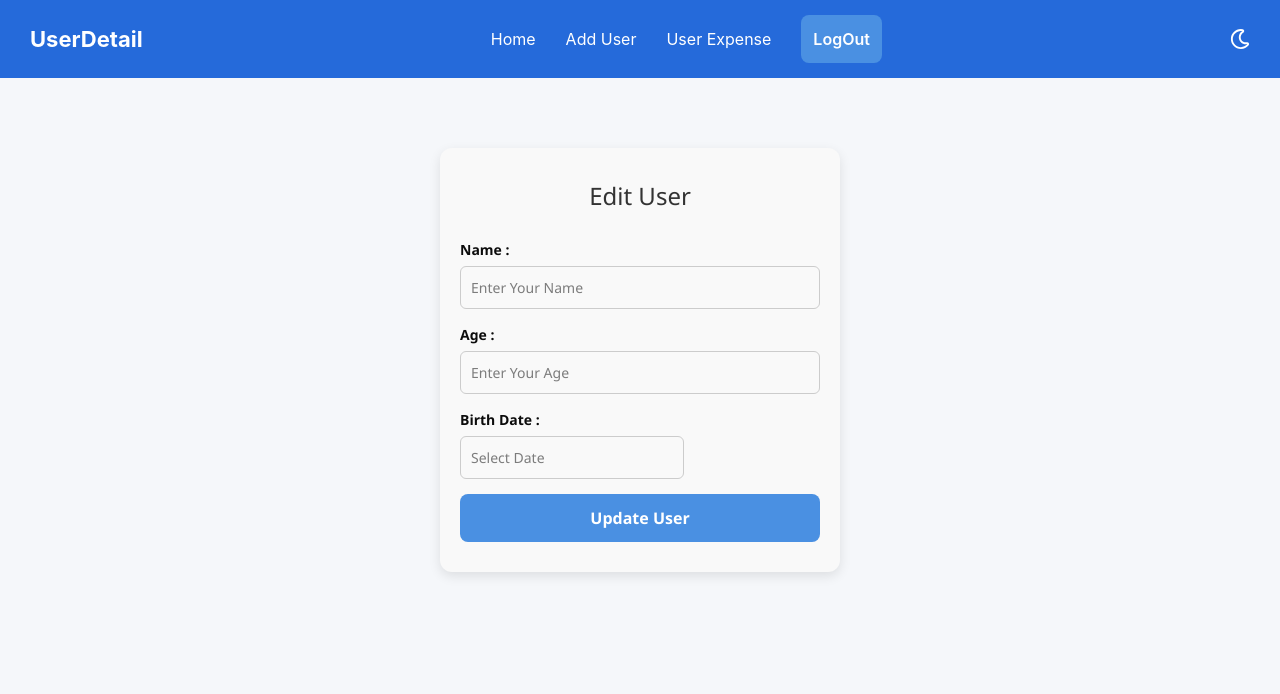
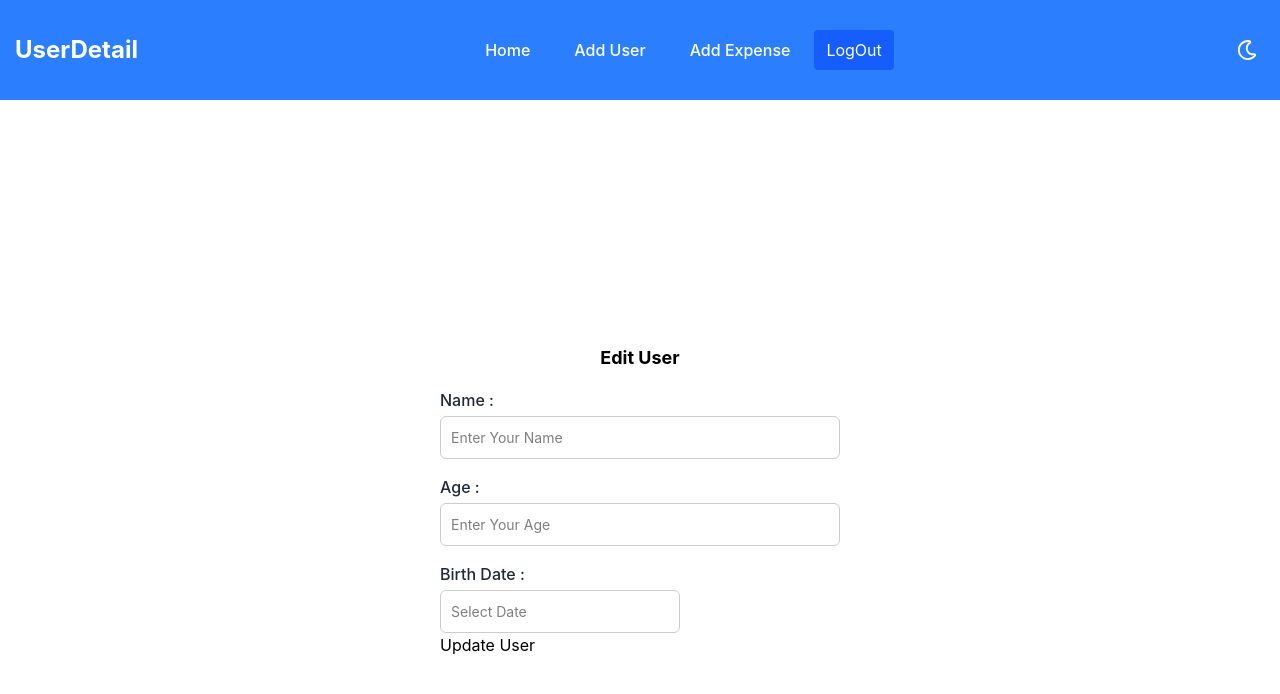
Before and after one commit to Bansi1705/newDemo, a React (Vite) app: page /edit-user/1 in a window 1280 px wide. Shown: the top 694 px of the page. Built offline with nearby package versions, Linux system fonts and the light colour scheme; no server answers; sample sign-in values are in the browser's storage.

Commit message:
[BC][ApiService Component added and tailwind css added to header and form component]

```diff
--- a/db.json
+++ b/db.json
@@ -1,11 +1,5 @@
 {
   "users": [
-    {
-      "id": "55djel5c2_Y",
-      "name": "bansi",
-      "age": 45,
-      "birthdate": "2025-05-02"
-    },
     {
       "name": "bansi",
       "age": 21,
@@ -13,28 +7,16 @@
       "id": "_0EaO4Jh_NQ"
     },
     {
-      "name": "bansi78",
-      "age": 21,
-      "birthdate": "2026-03-29",
-      "id": "2oaVPKHmpyU"
+      "name": "jyot",
+      "age": 56,
+      "birthdate": "2026-03-30",
+      "id": "Ewsdzmv0qkA"
     },
     {
       "name": "jyot",
-      "age": 21,
+      "age": 56,
       "birthdate": "2026-03-30",
-      "id": "pnRDebb_qgY"
-    },
-    {
-      "name": "jyot",
-      "age": 21,
-      "birthdate": "2026-03-30",
-      "id": "IV6AFgdDYQA"
-    },
-    {
-      "name": "mili",
-      "age": 78,
-      "birthdate": "2026-03-28",
-      "id": "Cu0lO1TUTBQ"
+      "id": "QEza86BuF-o"
     }
   ],
   "UserExpenses": [
@@ -56,20 +38,7 @@
       "id": "3mW2BNsNRRw"
     },
     {
-      "expenseTitle": "Expence Record",
-      "description": "pkljhhvcv",
-      "category": "Travel",
-      "subCategory": "Train",
-      "amount": 399,
-      "paymentMethod": "UPI",
-      "invoiceNumber": "1232",
-      "expenseDate": "2026-03-30T18:30:00.000Z",
-      "submissionDate": "2026-03-30T18:30:00.000Z",
-      "employeeId": "214",
-      "employeeName": "jyot",
-      "department": "Development",
-      "assignedTo": "345",
-      "status": "Rejected",
+      "status": "Approved",
       "id": "p_Bfz9cmmNE"
     },
     {
@@ -103,42 +72,41 @@
       "employeeName": "nidhi",
       "department": "Development",
       "assignedTo": "pjhg",
-      "status": "Approved",
+      "status": "Rejected",
       "id": "CjNr3pMeoME"
     },
     {
-      "expenseTitle": "lxcdx",
-      "description": "sxsc",
-      "category": "Office",
-      "subCategory": "Stationary",
-      "amount": 455,
-      "paymentMethod": "UPI",
-      "invoiceNumber": "1232",
-      "expenseDate": "2026-03-28T18:30:00.000Z",
-      "submissionDate": "2026-03-30T18:30:00.000Z",
-      "employeeId": "214",
-      "employeeName": "nidhi",
-      "department": "Development",
-      "assignedTo": "pjhg",
-      "status": "Approved",
-      "id": "ZUkIAF1J2Vo"
+      "status": "Rejected",
+      "id": "QKRV7lVizZ0"
     },
     {
-      "id": "QKRV7lVizZ0",
-      "expenseTitle": "njdwcd",
-      "description": "cdcedc",
-      "category": "Travel",
-      "subCategory": "Bus",
-      "amount": 76,
-      "paymentMethod": "UPI",
-      "invoiceNumber": "9967",
-      "expenseDate": "2026-03-29T18:30:00.000Z",
-      "submissionDate": "2026-03-28T18:30:00.000Z",
+      "status": "Rejected",
+      "id": "8Tsda3to75U"
+    },
+    {
+      "status": "Rejected",
+      "id": "u0zHaw1Oua4"
+    },
+    {
+      "status": "Rejected",
+      "id": "Z2WSJgrn_2o"
+    },
+    {
+      "id": "L8YchZDLw5o",
+      "expenseTitle": "frx",
+      "description": "fdx",
+      "category": "Food",
+      "subCategory": "Snacks",
+      "amount": 454,
+      "paymentMethod": "Cash",
+      "invoiceNumber": "w323123",
+      "expenseDate": "2026-03-30T18:30:00.000Z",
+      "submissionDate": "2026-03-29T18:30:00.000Z",
       "employeeId": "214",
-      "employeeName": "nidhi",
+      "employeeName": "Bansi",
       "department": "Development",
       "assignedTo": "345",
-      "status": "Approved"
+      "status": "Pending"
     }
   ],
   "$schema": "./node_modules/json-server/schema.json"
--- a/package.json
+++ b/package.json
@@ -12,6 +12,7 @@
   },
   "dependencies": {
     "@tailwindcss/vite": "^4.2.2",
+    "axios": "^1.15.0",
     "react": "^19.2.4",
     "react-datepicker": "^9.1.0",
     "react-dom": "^19.2.4",
--- a/src/Components/CommonComponents/Confirmation.tsx
+++ b/src/Components/CommonComponents/Confirmation.tsx
@@ -13,10 +13,10 @@ function Confirmation({ confirm, cancel, message }: props) {
         <div className="main-confirm">
           <h2 className="confirm-msg">{message}</h2>
           <div className="confirm-actions">
-            <button onClick={confirm} className="yes-btn">
+            <button type="button" onClick={confirm} className="yes-btn">
               Yes
             </button>
-            <button onClick={cancel} className="no-btn">
+            <button type="button" onClick={cancel} className="no-btn">
               NO
             </button>
           </div>
--- a/src/Components/Form.tsx
+++ b/src/Components/Form.tsx
@@ -2,12 +2,13 @@ import React, { useState, useEffect } from "react";
 import { useParams, useNavigate } from "react-router-dom";
 import type { User } from "../types";
 import Header from "./Header";
-import "../Styles/Form.css";
+// import "../Styles/Form.css";
 import { toast } from "react-toastify";
 import "react-datepicker/dist/react-datepicker.css";
 import { ReactDatePicker } from "./CommonComponents/DatePicker";
 import { Buttons } from "./CommonComponents/Buttons";
 import InputField from "./CommonComponents/InputFeild";
+import { Apiservice } from "../Services/ApiService";
 
 export const Form = () => {
   const { id } = useParams();
@@ -82,36 +83,46 @@ export const Form = () => {
     e.preventDefault();
 
     if (!validate()) return;
-
-    const url = id
-      ? `http://localhost:5000/users/${id}`
-      : "http://localhost:5000/users";
-
-    const method = id ? "PUT" : "POST";
-
-    const body = {
+      const payload = {
         ...data,
-      birthdate: data.birthdate?.toISOString().split("T")[0],
+        birthdate: data.birthdate
+          ? data.birthdate.toISOString().split("T")[0]
+          : null,
       };
-
-    try {
-      await fetch(url, {
-        method,
-        headers: {
-          "Content-Type": "application/json",
-        },
-        body: JSON.stringify(body),
-      });
-
-      if (id) {
+      try{
+        if(id){
+          await Apiservice.put(`/users/${id}`, payload);
           toast.success("User Updated ....");
-      } else {
+        }else{
+          await Apiservice.post("/users", payload);
           toast.success("User Added ....");
         }
         navigate("/");
-    } catch (err) {
-      console.log(err);
       }
+      catch(error){
+        console.error("Error saving user:", error);
+        toast.error("Failed to save user");
+      }
+
+    // try {
+    //   await axios({
+    //     method: id ? "put" : "post",
+    //     url: id
+    //       ? `http://localhost:5000/users/${id}`
+    //       : "http://localhost:5000/users",
+    //     data: {
+    //       ...data,
+    //       birthdate: data.birthdate
+    //         ? data.birthdate.toISOString().split("T")[0]
+    //         : null,
+    //     },
+    //   });
+    //   toast.success(id ? "User Updated ...." : "User Added ....");
+    //   navigate("/");
+    // } catch (error) {
+    //   console.error("Error saving user:", error);
+    //   toast.error("Failed to save user");
+    // }
   };
 
   const searchShow = false;
@@ -119,12 +130,20 @@ export const Form = () => {
   return (
     <>
       <Header searchShow={searchShow} />
-      <div className="form-data">
-        <form onSubmit={handleSubmit} className="form">
-          <h2 className="form-title">{id ? "Edit User" : "Add User"}</h2>
+      <div className="form-data flex items-center justify-center h-screen bg-white-100">
+        <form
+          onSubmit={handleSubmit}
+          className="form bg-white p-6 rounded shadow-xl-30 w-full max-w-md"
+        >
+          <h2 className="form-title text-lg font-bold mb-4 text-center">
+            {id ? "Edit User" : "Add User"}
+          </h2>
 
-          <div className="form-group">
-            <label htmlFor="" className="form-label">
+          <div className="form-group mb-4">
+            <label
+              htmlFor=""
+              className="form-label block mb-1 font-medium text-gray-800"
+            >
               Name :
             </label>
             <InputField
@@ -134,12 +153,15 @@ export const Form = () => {
               value={data.name}
               onChange={handleInputChange}
               error={error.name}
-              classname="input-field"
+              classname="input-field px-3 py-2 border border-gray-300 rounded-lg text-base outline-none focus:border-blue-600 transition-colors duration-200"
             />
           </div>
 
-          <div className="form-group">
-            <label htmlFor="" className="form-label">
+          <div className="form-group mb-4">
+            <label
+              htmlFor=""
+              className="form-label block mb-1 font-medium text-gray-800"
+            >
               Age :
             </label>
 
@@ -150,12 +172,15 @@ export const Form = () => {
               value={data.age}
               onChange={handleInputChange}
               error={error.age}
-              classname="input-field"
+              classname="input-field px-3 py-2 border border-gray-300 rounded-lg text-base outline-none focus:border-blue-600 transition-colors duration-200"
             />
           </div>
 
           <div className="form-group">
-            <label htmlFor="" className="form-label">
+            <label
+              htmlFor=""
+              className="form-label block mb-1 font-medium text-gray-800"
+            >
               Birth Date :
             </label>
             <ReactDatePicker
--- a/src/Components/Header.tsx
+++ b/src/Components/Header.tsx
@@ -1,7 +1,7 @@
 import { NavLink, useNavigate } from "react-router-dom";
 import { FaRegSun } from "react-icons/fa6";
 import { FaRegMoon, FaSearch } from "react-icons/fa";
-import "../Styles/Header.css";
+// import "../Styles/Header.css";
 import { useTheme } from "../Context/ThemeContext";
 import { useState } from "react";
 import Confirmation from "./CommonComponents/Confirmation";
@@ -15,7 +15,7 @@ type HeaderProps = {
   searchShow?: boolean;
 };
 
-function Header({ search, setSearch ,searchShow }: HeaderProps) {
+function Header({ search, setSearch, searchShow }: HeaderProps) {
   const { theme, toggleTheme } = useTheme();
   const [showCofirm, setShowConfirm] = useState<boolean>(false);
   const navigate = useNavigate();
@@ -35,38 +35,55 @@ function Header({ search, setSearch ,searchShow }: HeaderProps) {
   };
 
   return (
-    <div className="navbar">
-      <div>
+    <div className="navbar flex items-center justify-between px-[15px] py-[30px] bg-blue-500 text-white w-full">
+      <div className="text-2xl font-bold">
         <h1>UserDetail</h1>
       </div>
-      <div className="navbar-links">
-        <NavLink to="/" className="nav-item">
+      <div className="navbar-links flex items-center justify-between gap-3 flex-nowrap">
+        <NavLink
+          to="/"
+          className="nav-item text-white font-medium hover:text-gray-300 px-3 py-2 ml-2 whitespace-nowrap"
+        >
           Home
         </NavLink>
 
-        <NavLink to="/add-user" className="nav-item">
+        <NavLink
+          to="/add-user"
+          className="nav-item text-white font-medium hover:text-gray-300 px-3 py-2 ml-2 whitespace-nowrap"
+        >
           Add User
         </NavLink>
 
-        <NavLink to="/userExpense" className="nav-item">
-          User Expense
+        <NavLink
+          to="/userExpense"
+          className="nav-item text-white font-medium hover:text-gray-300 px-3 py-2 ml-2 whitespace-nowrap"
+        >
+          Add Expense
         </NavLink>
 
-        <Buttons onClick={handleLogout} label="LogOut" className="nav-item" />
+        <Buttons
+          onClick={handleLogout}
+          label="LogOut"
+          className="px-3 py-2 bg-blue-600 text-white rounded hover:bg-blue-800 transition-colors whitespace-nowrap"
+        />
       </div>
 
-      <div className="navbar-icons">
+      <div className="flex items-center gap-1">
         {searchShow && (
-          <div className="search-container">
-            <FaSearch className="search-icon" />
+          <div className="search-container flex items-center gap-2 border border-gray-300 rounded px-2 py-1 bg-white text-black">
+            <FaSearch className="search-icon text-base text-gray-500" />
             <SearchBar
               searchTerm={search}
               searchPlaceholder="Search...."
-            searchOnChange={(e) => setSearch(e.target.value)}
+              searchOnChange={(e) => setSearch(e.target.value)}
+              searchClssName="text-sm focus:outline-none border-none bg-transparent"
             />
           </div>
         )}
-        <div className="theme-toggle" onClick={toggleTheme}>
+        <div
+          className="theme-toggle ml-2 rounded-full p-2 hover:bg-white hover:bg-opacity-10 text-xl cursor-pointer transition-colors"
+          onClick={toggleTheme}
+        >
           {theme === "dark" ? <FaRegSun /> : <FaRegMoon />}
         </div>
       </div>
--- a/src/Pages/Home.tsx
+++ b/src/Pages/Home.tsx
@@ -8,6 +8,7 @@ import "../Styles/Home.css";
 import { toast } from "react-toastify";
 import Confirmation from "../Components/CommonComponents/Confirmation";
 import { Buttons } from "../Components/CommonComponents/Buttons";
+import { Apiservice } from "../Services/ApiService";
 
 export const Home = () => {
   const [users, setUsers] = useState<User[]>([]);
@@ -37,9 +38,15 @@ export const Home = () => {
   const totalPages = Math.ceil(filteredUsers.length / itemsPerPage);
 
   useEffect(() => {
-    fetch("http://localhost:5000/users")
-      .then((res) => res.json())
-      .then((data: User[]) => setUsers(data));
+    const fetchUsers = async () => {
+      try {
+        const data = await Apiservice.get("/users");
+        setUsers(data);
+      } catch (error) {
+        console.log(error);
+      }
+    };
+    fetchUsers();
   }, []);
 
   const handleDelete = (id: number) => {
@@ -48,13 +55,19 @@ export const Home = () => {
   };
 
   const handleConfirm = async () => {
-    await fetch(`http://localhost:5000/users/${deleteId}`, {
-      method: "DELETE",
-    });
-    setUsers((prev) => prev.filter((user) => user.id !== deleteId));
-    setShowConfirm(false);
-    setDeleteId(null);
-    toast.success("Deleted .....");
+    if (deleteId === null) return;
+    try {
+      await Apiservice.delete(`/users/${deleteId}`);
+      setUsers((prev) => prev.filter((user) => user.id !== deleteId));
+      setShowConfirm(false);
+      setDeleteId(null);
+      toast.success("Deleted .....");
+    } catch (error) {
+      console.error("Error deleting user:", error);
+      toast.error("Failed to delete user");
+      setShowConfirm(false);
+      setDeleteId(null);
+    }
   };
 
   const handleCancel = () => {
@@ -70,11 +83,7 @@ export const Home = () => {
 
   return (
     <>
-      <Header
-        search={search}
-        setSearch={setSearch}
-          searchShow={true}
-      />
+      <Header search={search} setSearch={setSearch} searchShow={true} />
 
       <div className="user-data">
         <div className="table-section">
--- a/src/Pages/UserExpense.tsx
+++ b/src/Pages/UserExpense.tsx
@@ -11,6 +11,7 @@ import InputField from "../Components/CommonComponents/InputFeild";
 import { DropDown } from "../Components/CommonComponents/DropDown";
 import { SearchBar } from "../Components/CommonComponents/SearchComponent";
 import Header from "../Components/Header";
+import { Apiservice } from "../Services/ApiService";
 
 type Props = {
   setShowExpenseForm: React.Dispatch<React.SetStateAction<boolean>>;
@@ -107,68 +108,30 @@ const UserExpense = ({ setShowExpenseForm }: Props) => {
   const handleSubmit = async (e: React.FormEvent) => {
     e.preventDefault();
     if (!validate()) return;
+    const payload = {
+      ...form,
+      expenseDate: form.expenseDate ? form.expenseDate.toISOString() : null,
+      submissionDate: form.submissionDate
+        ? form.submissionDate.toISOString()
+        : null,
+    };
 
-    try {
-      let res;
+    let savedExpense;
+
     if (editExpense) {
-        res = await fetch(
-          `http://localhost:5000/UserExpenses/${editExpense.id}`,
-          {
-            method: "PUT",
-            headers: { "Content-Type": "application/json" },
-            body: JSON.stringify({
-              ...form,
-              expenseDate: form.expenseDate?.toISOString(),
-              submissionDate: form.submissionDate?.toISOString(),
-            }),
-          },
+      savedExpense = await Apiservice.put(
+        `/UserExpenses/${editExpense.id}`,
+        payload,
       );
     } else {
-        res = await fetch("http://localhost:5000/UserExpenses", {
-          method: "POST",
-          headers: { "Content-Type": "application/json" },
-          body: JSON.stringify({
-            ...form,
-            expenseDate: form.expenseDate?.toISOString(),
-            submissionDate: form.submissionDate?.toISOString(),
-          }),
-        });
+      savedExpense = await Apiservice.post("/UserExpenses", payload);
     }
-
-      const savedExpense = await res.json();
 
     setExpenses((prev) =>
       editExpense
         ? prev.map((exp) => (exp.id === editExpense.id ? savedExpense : exp))
         : [...prev, savedExpense],
     );
-
-      toast.success(editExpense ? "Expense Updated ✅" : "Expense Added ✅");
-
-      setForm({
-        id: Date.now(),
-        expenseTitle: "",
-        description: "",
-        category: "",
-        subCategory: "",
-        amount: 0,
-        paymentMethod: "",
-        invoiceNumber: "",
-        expenseDate: null,
-        submissionDate: null,
-        employeeId: "",
-        employeeName: "",
-        department: "",
-        assignedTo: "",
-        status: "Pending",
-      });
-
-      setEditExpense(null);
-    } catch (error) {
-      toast.error(
-        `Error saving expense: ${error instanceof Error ? error.message : "Unknown error"} ❌`,
-      );
-    }
   };
 
   const handleEdit = (expense: ExpenseData) => {
@@ -190,16 +153,9 @@ const UserExpense = ({ setShowExpenseForm }: Props) => {
   const confirmDelete = async () => {
     if (!deleteExpenseId) return;
     try {
-      const res = await fetch(
-        `http://localhost:5000/UserExpenses/${deleteExpenseId}`,
-        {
-          method: "DELETE",
-        },
-      );
-      if (!res.ok) throw new Error("Delete failed");
-
+      Apiservice.delete(`/UserExpenses/${deleteExpenseId}`);
       setExpenses(expenses.filter((exp) => exp.id !== deleteExpenseId));
-      toast.success("Expense Deleted ✅");
+      toast.success("Expense Deleted ");
     } catch (error) {
       toast.error(
         `Error deleting expense: ${error instanceof Error ? error.message : "Unknown error"} `,
@@ -230,28 +186,40 @@ const UserExpense = ({ setShowExpenseForm }: Props) => {
   const confirmStatusChange = async () => {
     if (!statusChangeData) return;
 
+    const currentExpense = expenses.find(
+      (exp) => exp.id === statusChangeData.id,
+    );
+
+    if (!currentExpense) return;
+
     try {
-      const res = await fetch(
-        `http://localhost:5000/UserExpenses/${statusChangeData.id}`,
+      const updatedExpense = await Apiservice.put(
+        `/UserExpenses/${statusChangeData.id}`,
         {
-          method: "PATCH",
-          headers: { "Content-Type": "application/json" },
-          body: JSON.stringify({ status: statusChangeData.newStatus }),
+          ...currentExpense,
+          status: statusChangeData.newStatus,
         },
       );
-      if (!res.ok) throw new Error("Status update failed");
-      const updated = await res.json();
+
       setExpenses((prev) =>
-        prev.map((exp) => (exp.id == statusChangeData.id ? updated : exp)),
+        prev.map((exp) =>
+          exp.id === statusChangeData.id ? updatedExpense : exp,
+        ),
       );
-      toast.success("Status Updated ✅");
     } catch (error) {
       toast.error(
-        `Error updating status: ${error instanceof Error ? error.message : "Unknown error"}`,
+        `Error updating status: ${
+          error instanceof Error ? error.message : "Unknown error"
+        }`,
       );
     }
+
     setStatusChangeData(null);
   };
+
+  useEffect(() => {
+    console.log("reload from expense page");
+  }, []);
 
   const statusChange = [
     { value: "Pending", label: "Pending", color: "#ffc107" },
@@ -275,9 +243,10 @@ const UserExpense = ({ setShowExpenseForm }: Props) => {
     <>
       <Header />
       <div className="expense-form-data">
-
         <form className="expense-form" onSubmit={handleSubmit}>
-          <h2 className="expense-title">{editExpense ? "Edit Expense" : "Add New Expense"}</h2>
+          <h2 className="expense-title">
+            {editExpense ? "Edit Expense" : "Add New Expense"}
+          </h2>
           <InputField
             type="text"
             name="expenseTitle"
--- /dev/null
+++ b/src/Services/ApiService.tsx
@@ -0,0 +1,22 @@
+import axios from "axios";
+
+const api = axios.create({
+    baseURL: "http://localhost:5000/"
+})
+
+export const Apiservice = {
+
+    async get(path : any, config = {}) {
+        const res = await api.get(path, config);
+        return res.data
+    },
+    async post(path : any, config = {}) {
+        return api.post(path, config).then(res => res.data);
+    },
+    async put(path : any, config = {}) {
+        return api.put(path, config).then(res => res.data);
+    },
+    async delete(path : any, config = {}) {
+        return api.delete(path, config).then(res => res.data);
+    }
+}
--- a/src/Styles/Form.css
+++ b/src/Styles/Form.css
@@ -1,4 +1,4 @@
-.form-data {
+/* .form-data {
   padding: 20px;
   font-family: Arial, sans-serif;
   background-color: #f5f7fa;
@@ -84,4 +84,4 @@ input[type=number]::-webkit-outer-spin-button {
 
 input[type=number] {
   -moz-appearance: textfield;
-}
+} */
--- a/src/Styles/Header.css
+++ b/src/Styles/Header.css
@@ -1,4 +1,4 @@
-.navbar {
+/* .navbar {
   display: flex;
   justify-content: space-between;
   align-items: center;
@@ -59,4 +59,4 @@
 
 .search-icon {
   color: gray;
-}
+} */
```
Also changed, not shown: 1 other file (tests, documents, lock files or other folders). Lines whose indentation alone changed are shown as unchanged.
